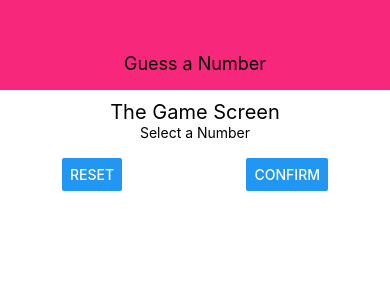
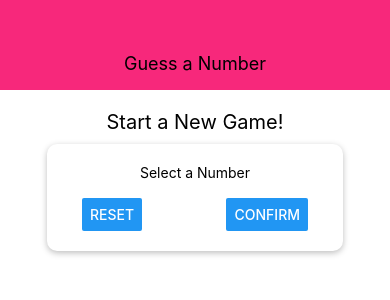
Before and after one commit to whyang0808/guess-a-number-app, a React Native app: screen / in a window 390 px wide. Shown: the top 300 px of the page. Built offline with nearby package versions, Linux system fonts and the light colour scheme.

Commit message:
Style a View as a 'Card' Container (with Drop Shadows and Rounded Corners)

```diff
--- a/screens/StartGameScreen.js
+++ b/screens/StartGameScreen.js
@@ -4,13 +4,13 @@
 const StartGameScreen = props => {
     return (
         <View style={styles.screen}>
-            <Text style={styles.title}>The Game Screen</Text>
+            <Text style={styles.title}>Start a New Game!</Text>
             <View style={styles.inputContainer}>
                 <Text>Select a Number</Text>
-                <TextInput/>
+                <TextInput />
                 <View style={styles.buttonContainer}>
-                    <Button title="Reset" onPress={() => {}}/>
-                    <Button title="Confirm" onPress={() => {}}/>
+                    <Button title="Reset" onPress={() => { }} />
+                    <Button title="Confirm" onPress={() => { }} />
                 </View>
             </View>
         </View>
@@ -24,12 +24,24 @@
         alignItems: 'center'
     },
     title: {
-        fontSize: 20
+        fontSize: 20,
+        marginVertical: 10
     },
     inputContainer: {
         width: 300,
         maxWidth: '80%',
-        alignItems: 'center'
+        alignItems: 'center',
+        shadowColor: 'black',
+        shadowOffset: {
+            width: 0,
+            height: 2
+        },
+        shadowRadius: 6,
+        shadowOpacity: 0.26,
+        elevation: 8,
+        backgroundColor: 'white',
+        padding: 20,
+        borderRadius: 10
     },
     buttonContainer: {
         flexDirection: 'row',
```
